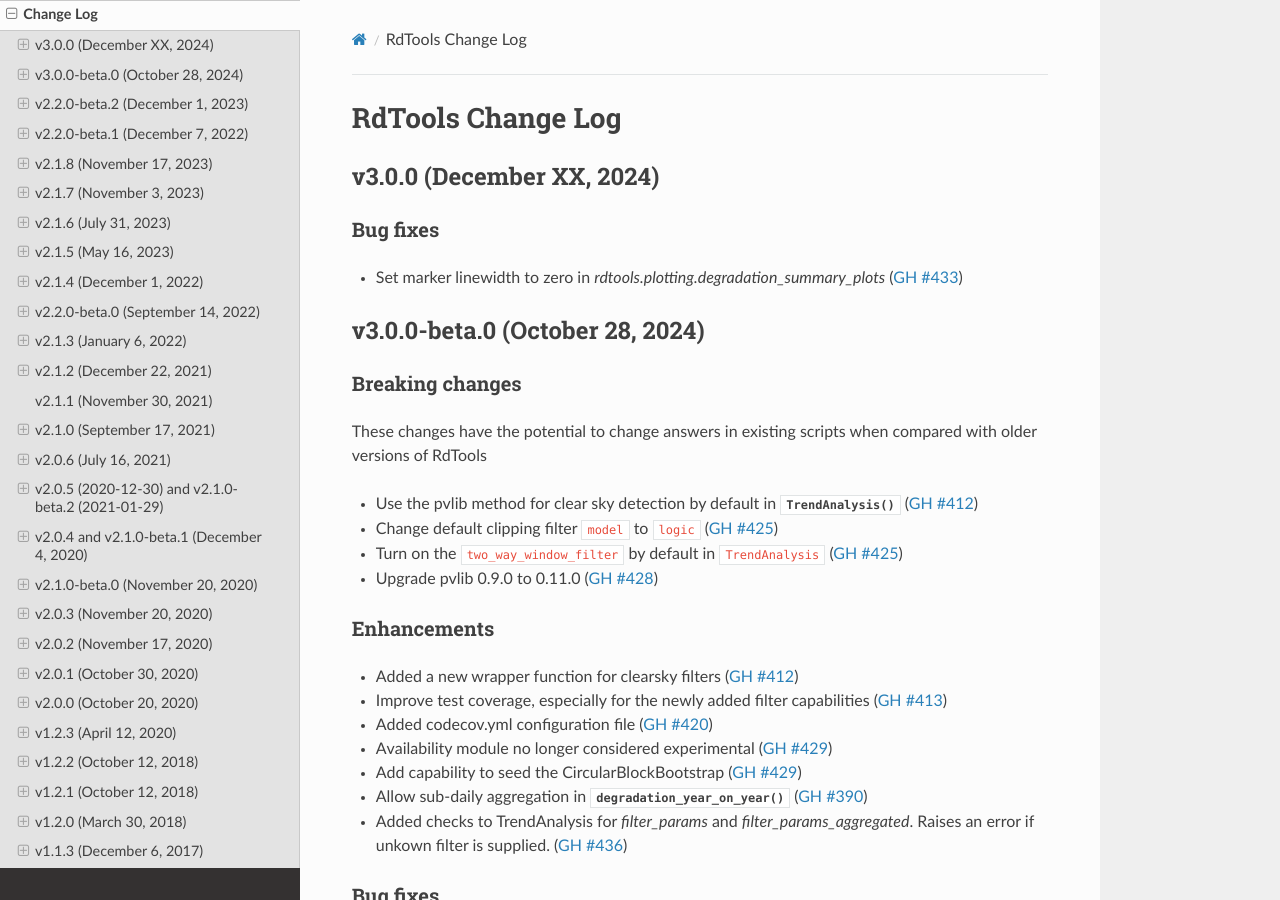
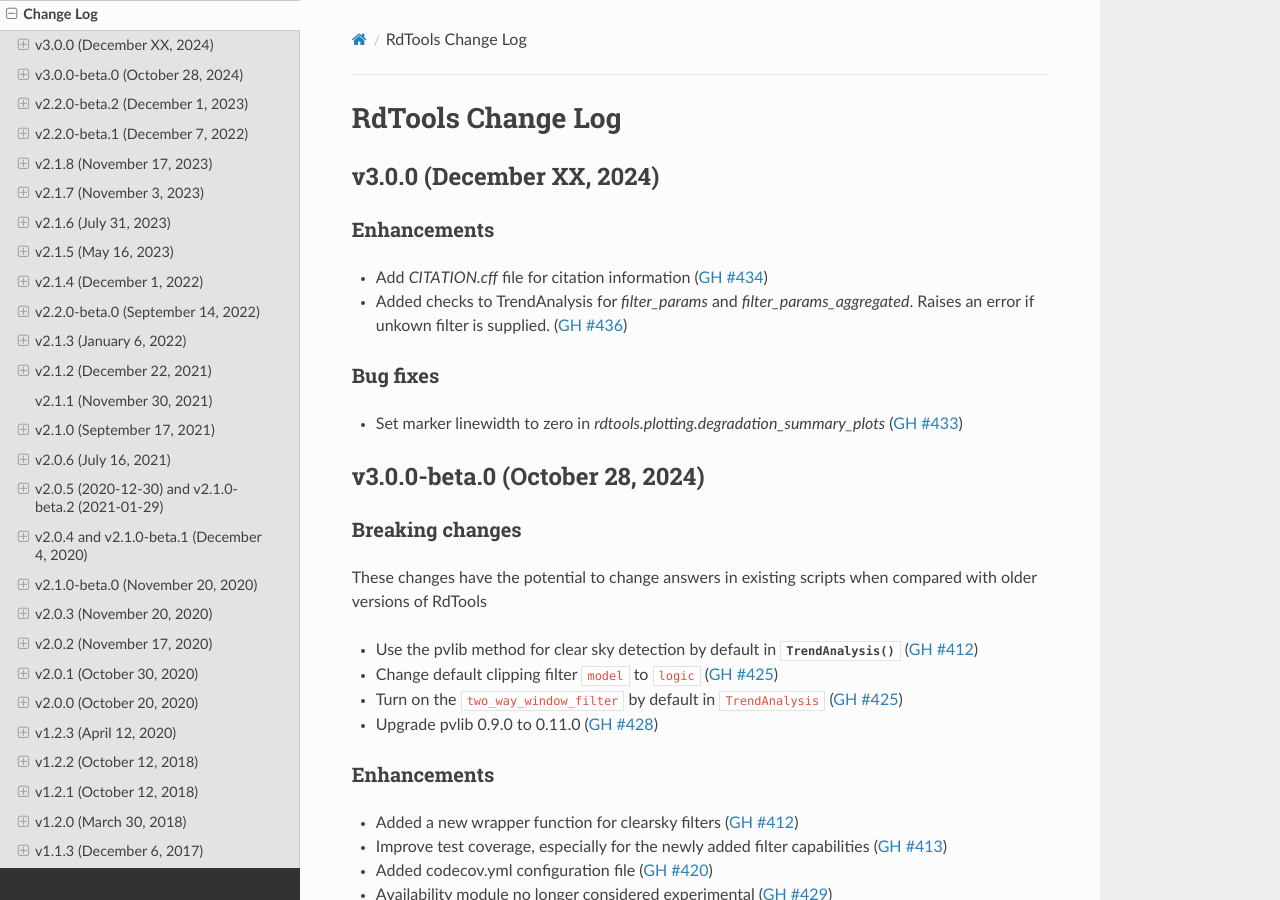
Before and after one commit to NREL/rdtools, a Sphinx documentation site: the page built from docs/sphinx/source/changelog.rst, in a window 1280 px wide and 900 px high. Built offline with Sphinx 7.4.7 and the Read the Docs theme 3.1.0, drawn with Linux system fonts in a browser that asks for light colours; pages that are not in the unit, such as notebooks, are missing from menus.

Commit message:
move changes to pending changelog 3

```diff
--- a/docs/sphinx/source/changelog/pending.rst
+++ b/docs/sphinx/source/changelog/pending.rst
@@ -1,6 +1,11 @@
 **************************
 v3.0.0 (December XX, 2024)
 **************************
+
+Enhancements
+------------
+* Add `CITATION.cff` file for citation information (:pull:`434`)
+* Added checks to TrendAnalysis for `filter_params` and `filter_params_aggregated`. Raises an error if unkown filter is supplied. (:pull:`436`)
 
 
 Bug fixes
--- a/docs/sphinx/source/changelog/v3.0.0-beta.0.rst
+++ b/docs/sphinx/source/changelog/v3.0.0-beta.0.rst
@@ -23,7 +23,6 @@
 * Availability module no longer considered experimental (:pull:`429`)
 * Add capability to seed the CircularBlockBootstrap (:pull:`429`)
 * Allow sub-daily aggregation in :py:func:`~rdtools.degradation.degradation_year_on_year` (:pull:`390`)
-* Added checks to TrendAnalysis for `filter_params` and `filter_params_aggregated`. Raises an error if unkown filter is supplied. (:pull:`436`)
 
 Bug fixes
 ---------
```
